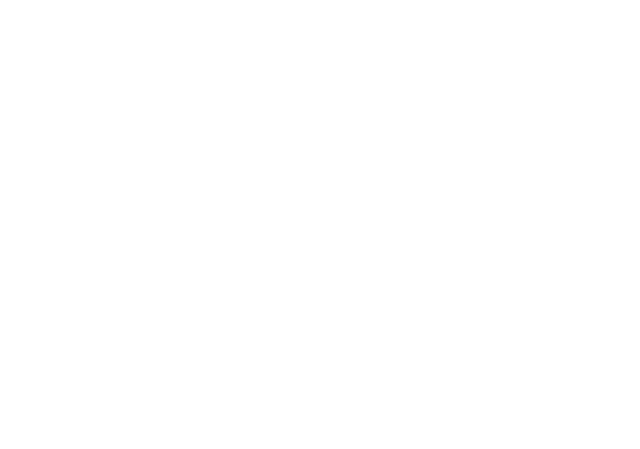
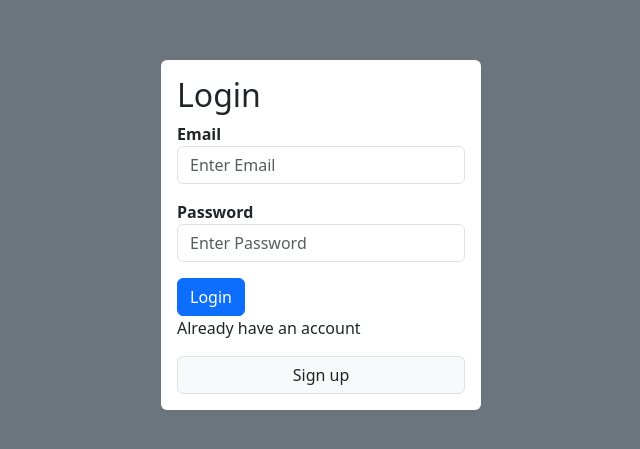
Before and after one commit to Krmjn09/authentication, a React (Vite) app in the folder client/: page / in a window 1280 px wide. Before the commit this address had no page. Shown: the part 165-614 px from the top of the page, without its empty margins (319-959 px from the left). Built offline with nearby package versions, Linux system fonts and the light colour scheme.

Commit message:
changes commmited

```diff
--- a/client/src/App.jsx
+++ b/client/src/App.jsx
@@ -11,7 +11,7 @@ function App() {
     <BrowserRouter>
       <Routes>
         <Route path="/register" element={<Signup />} />
-        <Route path="/login" element={<Login />} />
+        <Route path="/" element={<Login />} />
         <Route path="/home" element={<Home />} />
       </Routes>
     </BrowserRouter>
--- a/client/src/Signup.jsx
+++ b/client/src/Signup.jsx
@@ -14,7 +14,7 @@ export default function Signup() {
       .post("http://localhost:3001/register", { name, email, password })
       .then((result) => {
         console.log(result);
-        navigate("/login");
+        navigate("/");
       })
       .catch((err) => console.log(err));
   };
@@ -68,7 +68,7 @@ export default function Signup() {
         <p>Already have an account</p>
 
         <Link
-          to="/login"
+          to="/"
           className="btn btn-default border w-100 bg-light rounded-10 text-decoration-none"
         >
           Login
```
